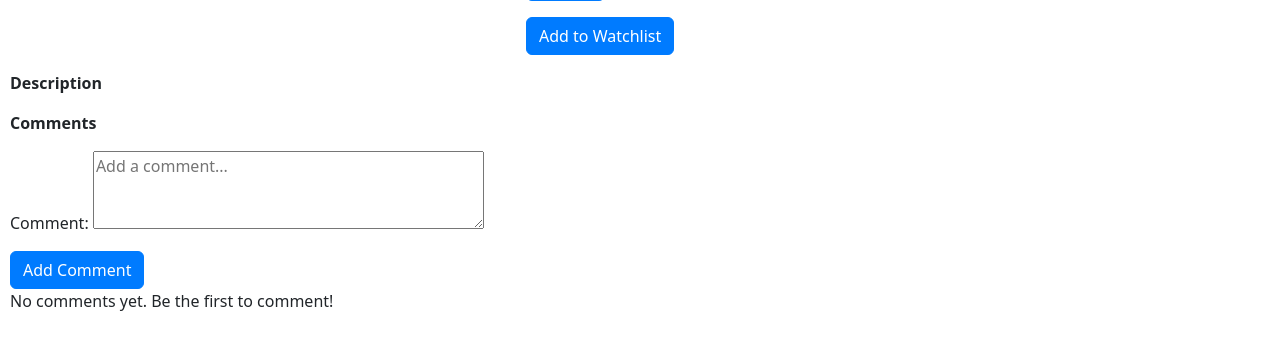
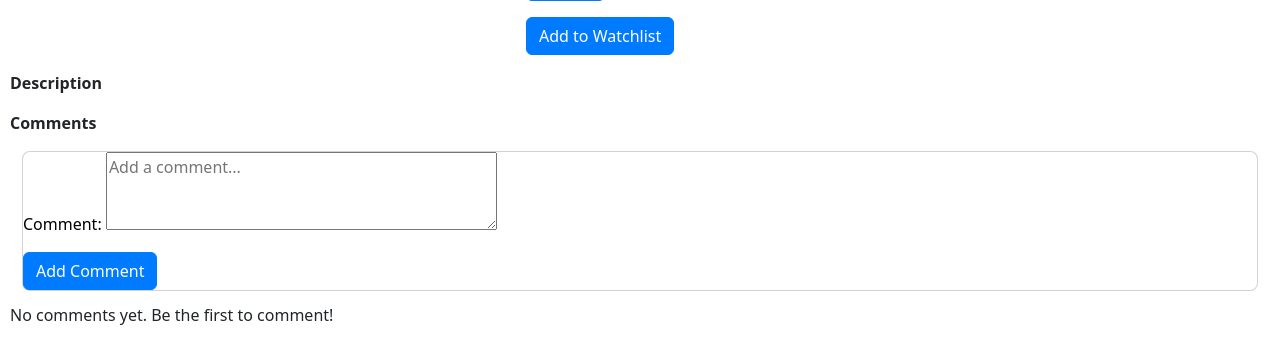
Before and after one commit to Ekaterina-Vititneva/CS50-s-Web, a Django app: template project_2/commerce/auctions/templates/auctions/listing.html in a window 1280 px wide. Shown: the part 995-1348 px from the top of the page. Before the commit the page ends 1306 px from the top, so only its background shows below. Run offline with Django 5.2, Linux system fonts and the light colour scheme; the template is opened without the code that fills it: values that come from a table or form of the project are taken from there, others are empty; the visitor is signed in with stand-in values (Sample User, id 1).

Commit message:
Bootstrap card for comments

```diff
--- a/project_2/commerce/auctions/templates/auctions/listing.html
+++ b/project_2/commerce/auctions/templates/auctions/listing.html
@@ -70,16 +70,20 @@
     <div class="comments">
       <p class="listing-description-heading">Comments</p>
       {% if user.is_authenticated %}
+      <div class="card">
         <form action="{% url 'listing' listing.title %}" method="post">
           {% csrf_token %} {{ comment_form.as_p }}
           <input type="hidden" name="form_type" value="comment_form" />
           <button type="submit" class="btn btn-primary">Add Comment</button>
         </form>
+      </div>
 
       {% endif %} {% for comment in comments %}
+      <div class="card">
         <div class="comment-item">
           <p><strong>{{ comment.commenter.username }}</strong> ({{ comment.timestamp }}):</p>
           <p>{{ comment.comment }}</p>
+        </div>
       </div>
       {% empty %}
       <p>No comments yet. Be the first to comment!</p>
```
Lines whose indentation alone changed are shown as unchanged.
